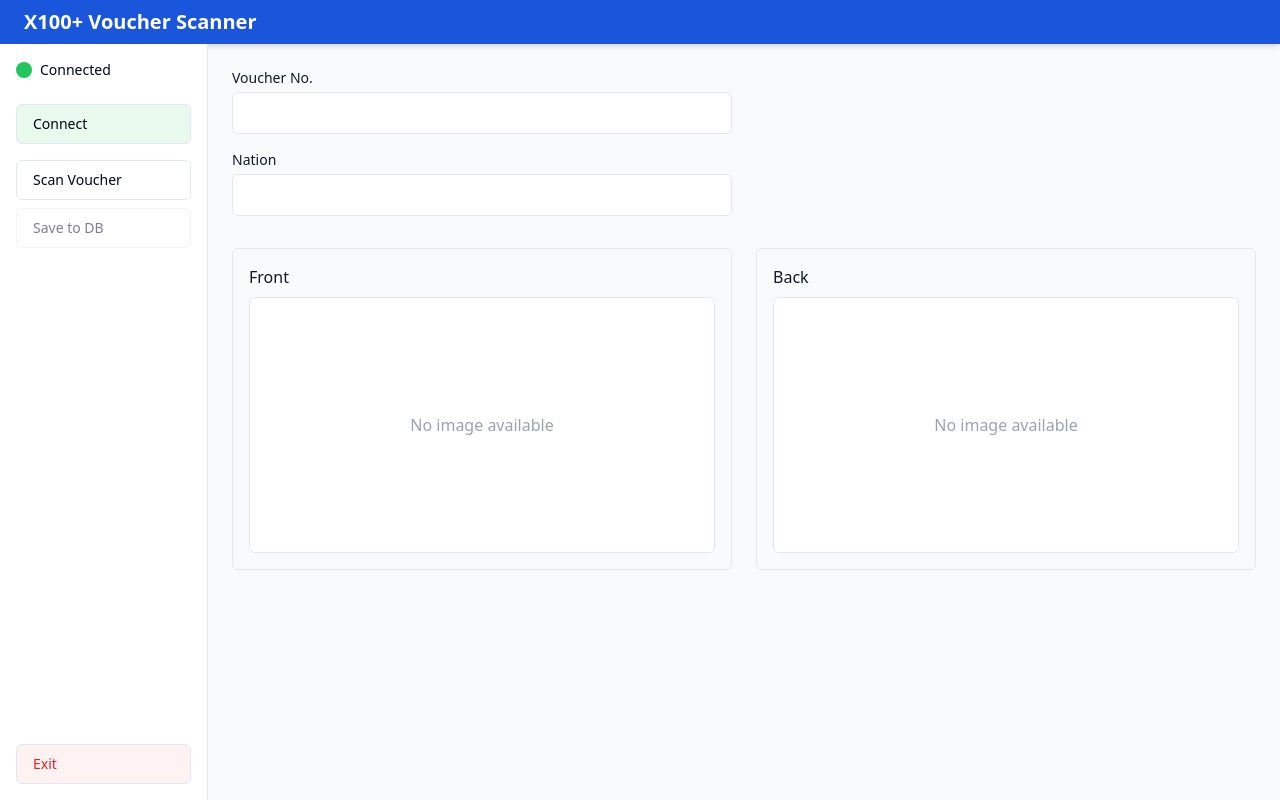
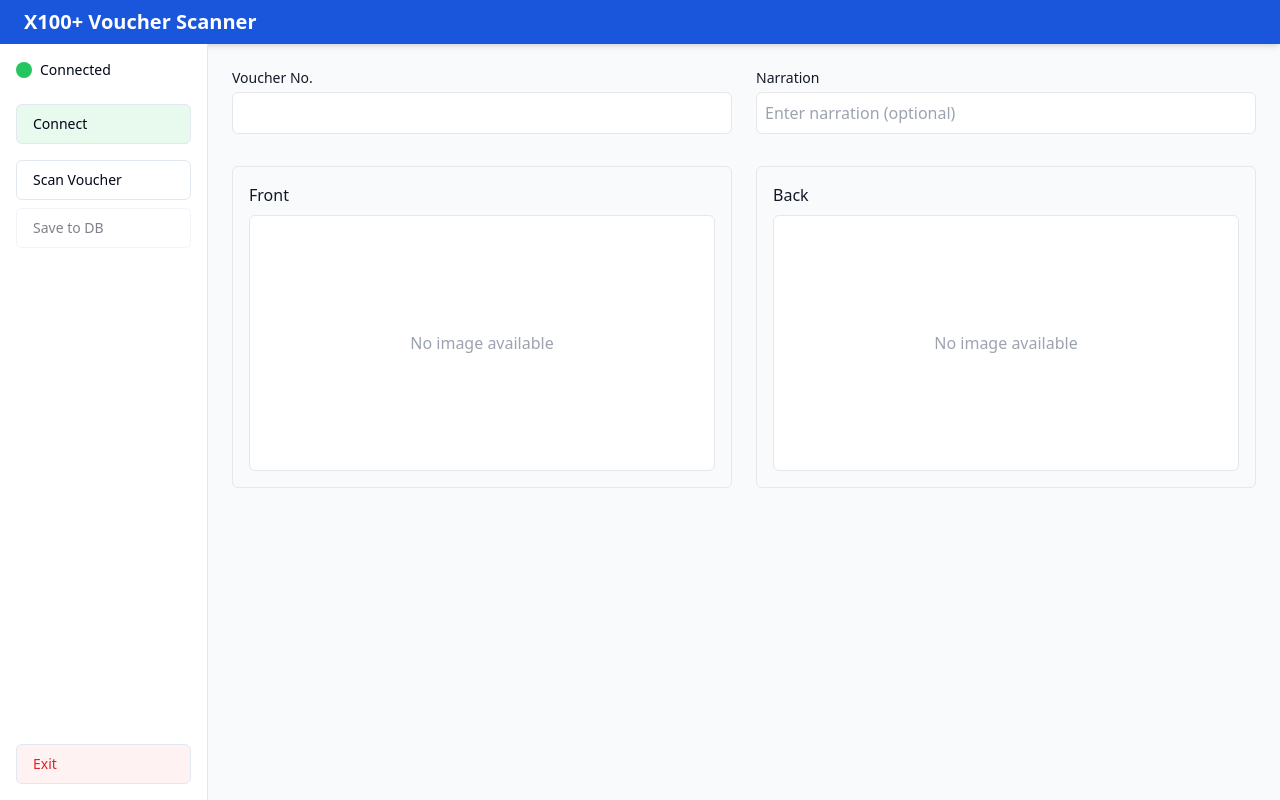
Before and after one commit to Aelmmmson/voucher-vision-capture, a React (Vite) app: page / in a window 1280 px wide. Built offline with nearby package versions, Linux system fonts and the light colour scheme.

Commit message:
Refactor: Update voucher form fields
Replaces "Nation" with "Narration" field, making it optional. Displays "Voucher No." and "Narration" inline.

```diff
--- a/src/components/InfoField.tsx
+++ b/src/components/InfoField.tsx
@@ -4,19 +4,32 @@ import React from 'react';
 interface InfoFieldProps {
   label: string;
   value: string;
+  onChange?: (value: string) => void;
+  readOnly?: boolean;
+  required?: boolean;
+  placeholder?: string;
 }
 
-const InfoField: React.FC<InfoFieldProps> = ({ label, value }) => {
+const InfoField: React.FC<InfoFieldProps> = ({
+  label,
+  value,
+  onChange,
+  readOnly = true,
+  required = false,
+  placeholder = ""
+}) => {
   return (
     <div className="mb-4">
       <label className="block text-sm font-medium text-scanner-text mb-1">
-        {label}
+        {label}{required && <span className="text-red-500 ml-1">*</span>}
       </label>
       <input
         type="text"
-        readOnly
+        readOnly={readOnly}
         value={value}
-        className="w-full p-2 border border-scanner-lightgray rounded-md bg-white text-scanner-text"
+        onChange={onChange ? (e) => onChange(e.target.value) : undefined}
+        placeholder={placeholder}
+        className={`w-full p-2 border border-scanner-lightgray rounded-md ${readOnly ? 'bg-white' : 'bg-background'} text-scanner-text`}
       />
     </div>
   );
--- a/src/pages/Index.tsx
+++ b/src/pages/Index.tsx
@@ -5,6 +5,7 @@ import SidebarButton from '@/components/SidebarButton';
 import InfoField from '@/components/InfoField';
 import ImageDisplay from '@/components/ImageDisplay';
 import { api } from '@/services/api';
+
 const Index = () => {
   const {
     toast
@@ -18,11 +19,19 @@ const Index = () => {
   // Voucher data
   const [voucherData, setVoucherData] = useState({
     voucherNo: "",
-    nation: "",
+    narration: "", // Changed from nation to narration
     micr: "",
     frontImage: null as string | null,
     backImage: null as string | null
   });
+
+  // Handle narration change
+  const handleNarrationChange = (value: string) => {
+    setVoucherData(prev => ({
+      ...prev,
+      narration: value
+    }));
+  };
 
   // Check device status on component mount
   useEffect(() => {
@@ -86,7 +95,12 @@ const Index = () => {
     setCurrentAction("Scanning voucher...");
     try {
       const response = await api.scanVoucher();
-      setVoucherData(response);
+      // Convert the nation field to narration in our state
+      setVoucherData({
+        ...response,
+        narration: response.nation || "",
+        nation: undefined
+      });
       toast({
         title: "Scan Complete",
         description: `Voucher ${response.voucherNo} scanned successfully.`
@@ -185,17 +199,26 @@ const Index = () => {
               {currentAction}
             </div>}
 
-          <div className="grid md:grid-cols-2 gap-6">
-            {/* Left column - Info fields */}
-            <div>
-              <InfoField label="Voucher No." value={voucherData.voucherNo || ""} />
-              <InfoField label="Nation" value={voucherData.nation || ""} />
-            </div>
+          {/* Form fields in a horizontal layout */}
+          <div className="grid grid-cols-1 md:grid-cols-2 gap-6">
+            <InfoField
+              label="Voucher No."
+              value={voucherData.voucherNo || ""}
+              readOnly={true}
+            />
+            <InfoField
+              label="Narration"
+              value={voucherData.narration || ""}
+              readOnly={false}
+              onChange={handleNarrationChange}
+              required={false}
+              placeholder="Enter narration (optional)"
+            />
+          </div>
 
-            {/* Right column - Hidden MICR data */}
-            <div className="hidden">
-              <InfoField label="MICR Data" value={voucherData.micr || ""} />
-            </div>
+          {/* Hidden MICR data */}
+          <div className="hidden">
+            <InfoField label="MICR Data" value={voucherData.micr || ""} />
           </div>
 
           {/* Image displays */}
@@ -207,4 +230,5 @@ const Index = () => {
       </div>
     </div>;
 };
+
 export default Index;
```
